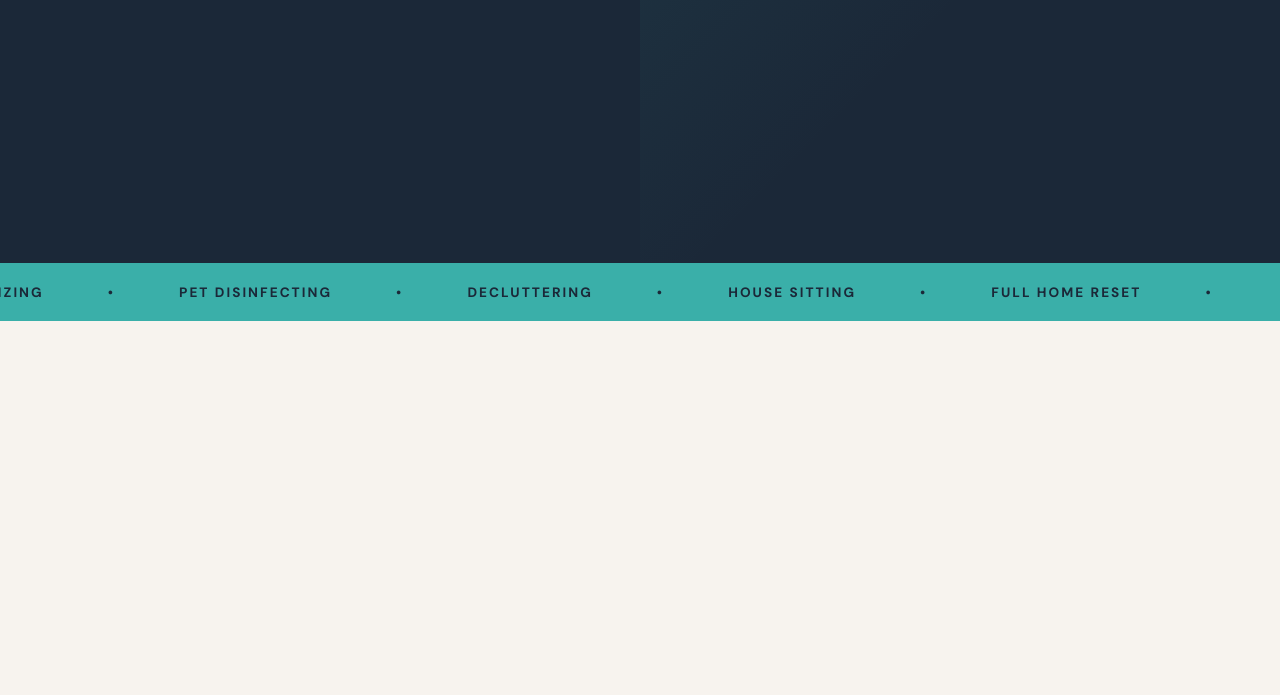
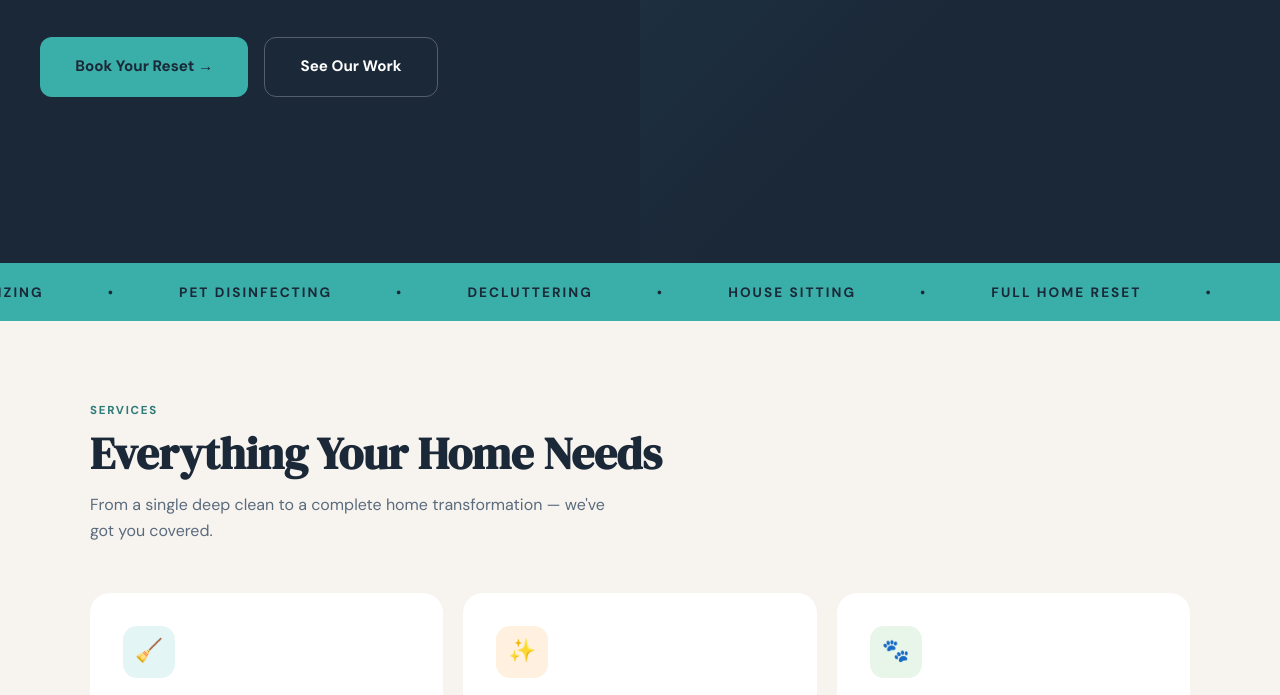
Before and after one commit to bchampionrt2/champion-home-reset, a website: page index.html in a window 1280 px wide. Shown: the part 537-1232 px from the top of the page. Drawn offline with Linux system fonts and the light colour scheme.

Commit message:
Fix invisible content - remove opacity:0 fade-in that hides all sections

```diff
--- a/index.html
+++ b/index.html
@@ -182,7 +182,7 @@ footer p{font-size:0.78rem;color:var(--text-light)}
 }
 
 /* FADE IN */
-.fi{opacity:0;transform:translateY(24px);transition:opacity 0.7s ease,transform 0.7s ease}
+.fi{opacity:1;transform:translateY(0);transition:opacity 0.7s ease,transform 0.7s ease}
 .fi.vis{opacity:1;transform:translateY(0)}
 
 .services{background:var(--sand);padding:5rem 2rem;}
```
